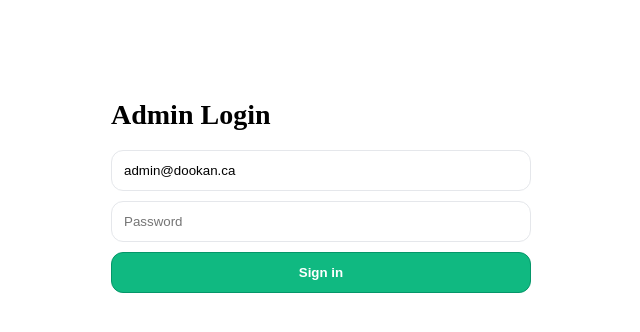
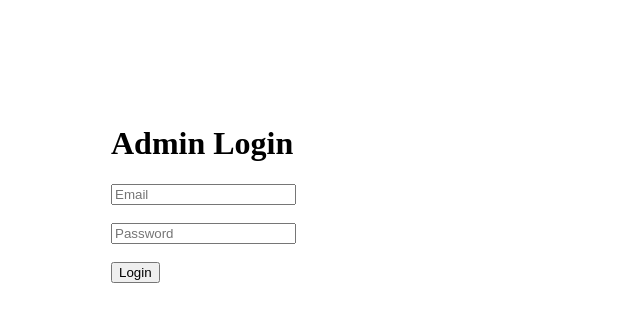
Before and after one commit to localport127/dookan-site, a Next.js app: page /login in a window 1280 px wide. Shown: the top 332 px of the page, without its empty margins (319-959 px from the left). Built offline with nearby package versions, Linux system fonts and the light colour scheme.

Commit message:
Remove conflicting api page under /api/invoices/[id]/pdf

```diff
--- /dev/null
+++ b/app/(auth)/login/login-client.tsx
@@ -0,0 +1,56 @@
+"use client";
+
+import { signIn } from "next-auth/react";
+import { useSearchParams } from "next/navigation";
+import { useState } from "react";
+
+export default function LoginClient() {
+  const searchParams = useSearchParams();
+  const callbackUrl = searchParams.get("callbackUrl") || "/admin";
+
+  const [email, setEmail] = useState("");
+  const [password, setPassword] = useState("");
+  const [error, setError] = useState("");
+
+  async function onSubmit(e: React.FormEvent) {
+    e.preventDefault();
+
+    const res = await signIn("credentials", {
+      email,
+      password,
+      redirect: true,
+      callbackUrl,
+    });
+
+    if (res?.error) {
+      setError("Invalid email or password");
+    }
+  }
+
+  return (
+    <div style={{ maxWidth: 420, margin: "80px auto", padding: 24 }}>
+      <h1>Admin Login</h1>
+
+      {error && <p style={{ color: "red" }}>{error}</p>}
+
+      <form onSubmit={onSubmit}>
+        <input
+          placeholder="Email"
+          value={email}
+          onChange={(e) => setEmail(e.target.value)}
+        />
+        <br /><br />
+
+        <input
+          type="password"
+          placeholder="Password"
+          value={password}
+          onChange={(e) => setPassword(e.target.value)}
+        />
+        <br /><br />
+
+        <button type="submit">Login</button>
+      </form>
+    </div>
+  );
+}
--- a/app/(auth)/login/page.tsx
+++ b/app/(auth)/login/page.tsx
@@ -1,69 +1,10 @@
-"use client";
-
-import { useState } from "react";
-import { signIn } from "next-auth/react";
-import { useSearchParams } from "next/navigation";
+import { Suspense } from "react";
+import LoginClient from "./login-client";
 
 export default function LoginPage() {
-  const [email, setEmail] = useState("admin@dookan.ca");
-  const [password, setPassword] = useState("");
-  const [err, setErr] = useState<string | null>(null);
-
-  const searchParams = useSearchParams();
-
-  async function onSubmit(e: React.FormEvent) {
-    e.preventDefault();
-    setErr(null);
-
-    const callbackUrl = searchParams.get("callbackUrl") || "/admin"; // ✅ force admin
-
-    const res = await signIn("credentials", {
-      email,
-      password,
-      redirect: true,        // ✅ Let NextAuth redirect
-      callbackUrl,           // ✅ Go to /admin (or callbackUrl from middleware)
-    });
-
-    // normally won't reach here if redirect:true
-    if (res?.error) setErr("Invalid email or password");
-  }
-
   return (
-    <main style={{ maxWidth: 420, margin: "60px auto", padding: 20 }}>
-      <h1 style={{ fontSize: 28, fontWeight: 900 }}>Admin Login</h1>
-
-      <form onSubmit={onSubmit} style={{ display: "grid", gap: 10, marginTop: 16 }}>
-        <input
-          value={email}
-          onChange={(e) => setEmail(e.target.value)}
-          placeholder="Email"
-          style={{ padding: 12, borderRadius: 12, border: "1px solid #e5e7eb" }}
-        />
-        <input
-          value={password}
-          onChange={(e) => setPassword(e.target.value)}
-          placeholder="Password"
-          type="password"
-          style={{ padding: 12, borderRadius: 12, border: "1px solid #e5e7eb" }}
-        />
-
-        {err && <div style={{ color: "crimson", fontWeight: 700 }}>{err}</div>}
-
-        <button
-          type="submit"
-          style={{
-            padding: 12,
-            borderRadius: 12,
-            border: "1px solid #059669",
-            background: "#10b981",
-            color: "white",
-            fontWeight: 900,
-            cursor: "pointer",
-          }}
-        >
-          Sign in
-        </button>
-      </form>
-    </main>
+    <Suspense fallback={<div style={{ padding: 24 }}>Loading login…</div>}>
+      <LoginClient />
+    </Suspense>
   );
 }
--- a/app/api/invoices/[id]/pdf/route.ts
+++ b/app/api/invoices/[id]/pdf/route.ts
@@ -0,0 +1,12 @@
+// app/api/invoices/[id]/pdf/route.ts
+import { NextResponse } from "next/server";
+import type { NextRequest } from "next/server";
+
+export async function GET(
+  _req: NextRequest,
+  context: { params: Promise<{ id: string }> }
+) {
+  const { id } = await context.params;
+
+  return NextResponse.json({ ok: true, invoiceId: id, pdf: false });
+}
--- a/app/api/invoices/route.ts
+++ b/app/api/invoices/route.ts
@@ -0,0 +1,56 @@
+// app/api/invoices/route.ts
+import { NextResponse } from "next/server";
+import type { NextRequest } from "next/server";
+import { prisma } from "@/lib/prisma";
+
+export async function GET() {
+  const invoices = await prisma.invoice.findMany({
+    orderBy: { createdAt: "desc" },
+    take: 50,
+    include: { store: true },
+  });
+  return NextResponse.json({ ok: true, invoices });
+}
+
+export async function POST(req: NextRequest) {
+  const body = await req.json();
+
+  // minimum validation
+  if (!body?.storeId || !body?.issueDate) {
+    return NextResponse.json(
+      { ok: false, error: "storeId and issueDate are required" },
+      { status: 400 }
+    );
+  }
+
+  // NOTE: amounts should be stored in cents (Int) – you already do that.
+  const invoice = await prisma.invoice.create({
+    data: {
+      storeId: body.storeId,
+      invoiceNo: body.invoiceNo ?? `INV-${Date.now()}`,
+      status: body.status ?? "DRAFT",
+      issueDate: new Date(body.issueDate),
+      dueDate: body.dueDate ? new Date(body.dueDate) : null,
+      currency: body.currency ?? "CAD",
+      subtotal: body.subtotal ?? 0,
+      taxRate: body.taxRate ?? 13,
+      taxAmount: body.taxAmount ?? 0,
+      total: body.total ?? 0,
+      notes: body.notes ?? null,
+      createdById: body.createdById ?? "UNKNOWN", // later: take from session
+      invoiceItems: body.items
+        ? {
+            create: body.items.map((it: any) => ({
+              name: String(it.name ?? ""),
+              qty: Number(it.qty ?? 1),
+              unitPrice: Number(it.unitPrice ?? 0),
+              lineTotal: Number(it.lineTotal ?? 0),
+            })),
+          }
+        : undefined,
+    },
+    include: { invoiceItems: true, store: true },
+  });
+
+  return NextResponse.json({ ok: true, invoice });
+}
--- a/app/api/stores/route.ts
+++ b/app/api/stores/route.ts
@@ -0,0 +1,5 @@
+import { NextResponse } from "next/server";
+
+export async function GET() {
+  return NextResponse.json({ ok: true });
+}
```
Also changed, not shown: app/portal/page.tsx (+23 -0 lines).
